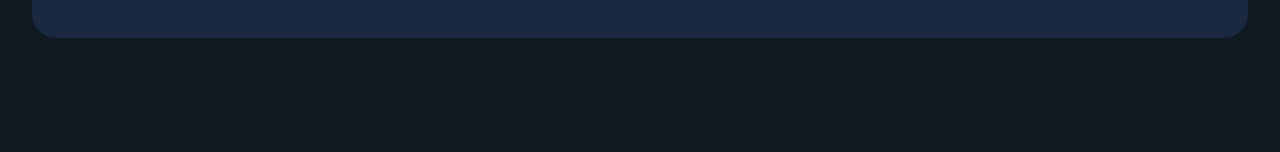
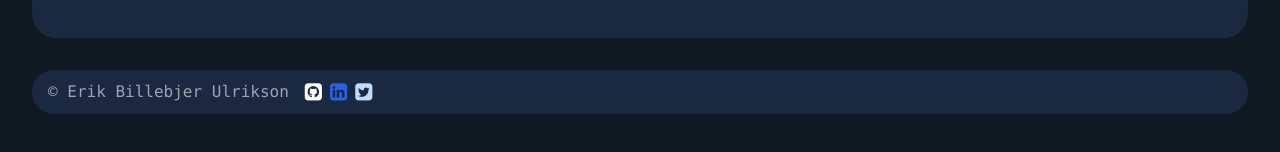
Before and after one commit to ulrikson/covid, a Vue app in the folder client/: page / in a window 1280 px wide. Shown: the part 638-790 px from the top of the page. Built offline with nearby package versions, Linux system fonts and the light colour scheme; no server answers.

Commit message:
shout out to myself

```diff
--- a/client/public/index.html
+++ b/client/public/index.html
@@ -5,6 +5,7 @@
     <meta http-equiv="X-UA-Compatible" content="IE=edge">
     <meta name="viewport" content="width=device-width,initial-scale=1.0">
     <link rel="icon" href="<%= BASE_URL %>favicon.ico">
+    <link rel="stylesheet" href="https://cdnjs.cloudflare.com/ajax/libs/font-awesome/4.7.0/css/font-awesome.min.css">
     <title><%= htmlWebpackPlugin.options.title %></title>
   </head>
   <body>
--- a/client/src/components/Main.vue
+++ b/client/src/components/Main.vue
@@ -44,6 +44,13 @@
 
 			<div class="w-full bg-semiDark flex justify-center rounded-3xl py-10">
 				<chart ref="lineChart" @extra-info="handleExtraInfo"/>
+			</div>
+
+			<div class="flex items-center bg-semiDark rounded-3xl mt-8 text-gray-400 px-4 py-2">
+				© Erik Billebjer Ulrikson
+				<a href="https://github.com/ulrikson" target="blank_"><i class="fa fa-github-square text-xl text-white ml-4"></i></a>
+				<a href="https://linkedin.com/in/erik-billebjer-ulrikson/" target="blank_"><i class="fa fa-linkedin-square text-xl text-blue-600 ml-2"></i></a>
+				<a href="https://twitter.com/ulrikson2" target="blank_"><i class="fa fa-twitter-square text-xl text-blue-200 ml-2"></i></a>
 			</div>
 		</div>
 	</div>
```
